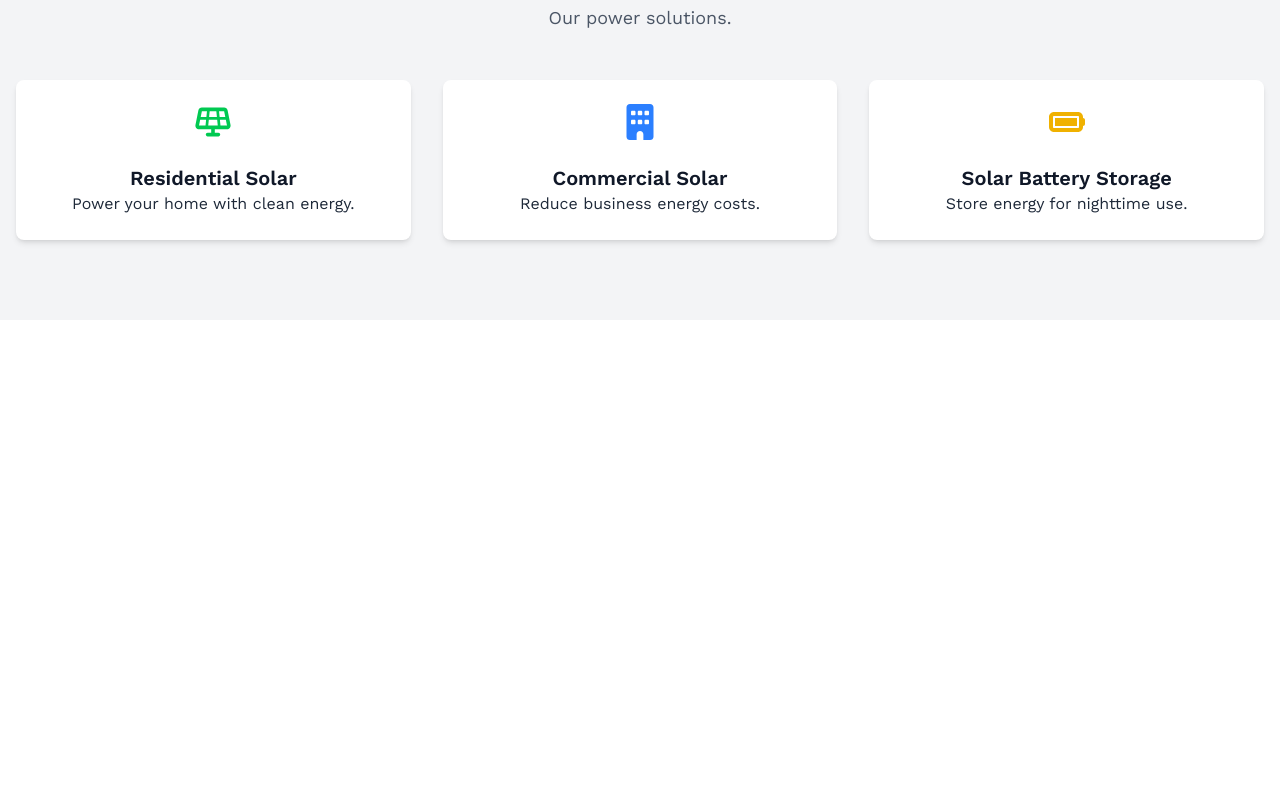
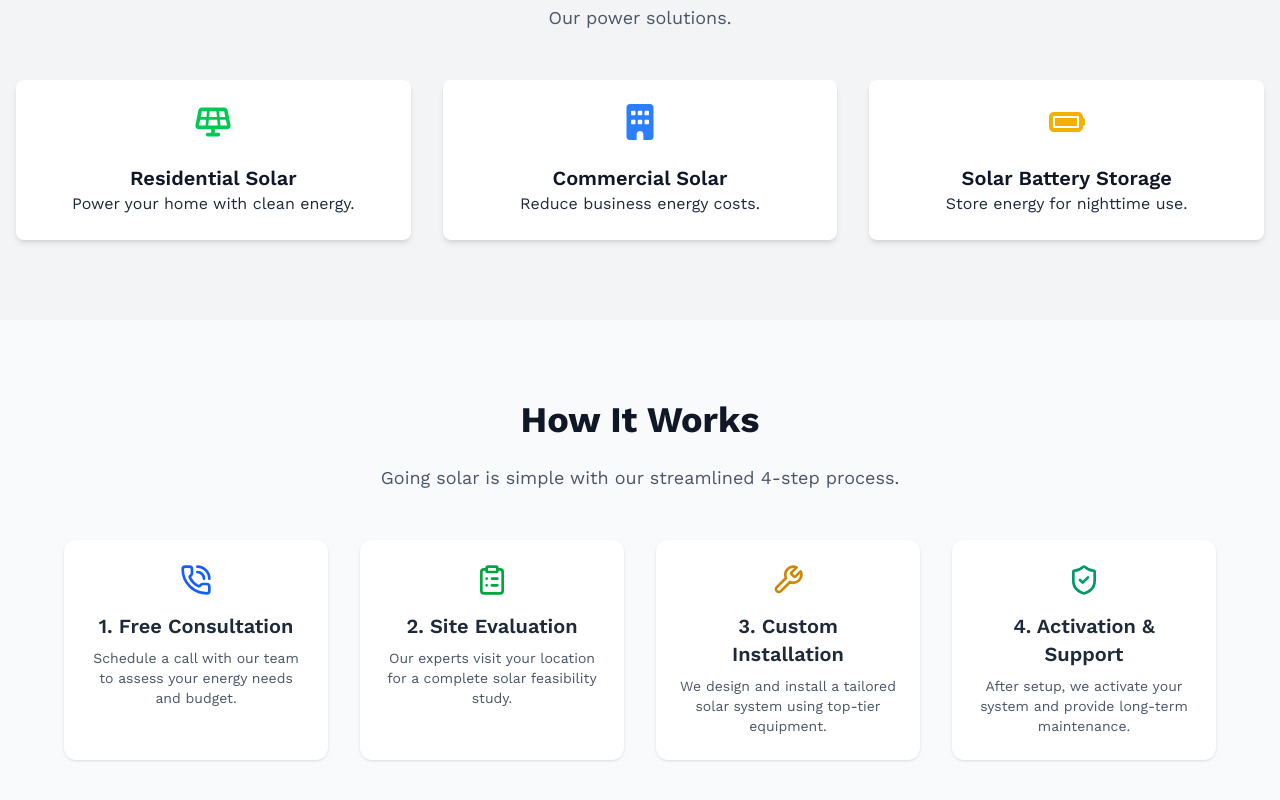
Before and after one commit to kadelcode/solar-landing-page, a Next.js app: page / in a window 1280 px wide. Shown: the part 1443-2243 px from the top of the page. Before the commit the page ends 1763 px from the top, so only its background shows below. Built offline with nearby package versions, Linux system fonts and the light colour scheme.

Commit message:
Add new component

```diff
--- a/src/app/page.tsx
+++ b/src/app/page.tsx
@@ -2,6 +2,7 @@ import Navbar from "@/components/Navbar";
 import Hero from "@/components/sections/Hero";
 import WhyChooseSolar from "@/components/sections/WhyChooseSolar";
 import Services from "@/components/sections/Services";
+import HowItWorks from "@/components/sections/HowItWorks";
 
 export default function Home() {
   return (
@@ -10,6 +11,7 @@ export default function Home() {
       <Hero />
       <WhyChooseSolar />
       <Services />
+      <HowItWorks />
     </div>
   );
 }
--- /dev/null
+++ b/src/components/sections/HowItWorks.tsx
@@ -0,0 +1,70 @@
+"use client";
+
+import { motion } from "framer-motion";
+import { ClipboardList, PhoneCall, Wrench, ShieldCheck } from "lucide-react";
+
+const steps = [
+    {
+        title: '1. Free Consultation',
+        desc: 'Schedule a call with our team to assess your energy needs and budget.',
+        icon: <PhoneCall className="w-8 h-8 text-blue-600" />,
+    },
+    {
+        title: '2. Site Evaluation',
+        desc: 'Our experts visit your location for a complete solar feasibility study.',
+        icon: <ClipboardList className="w-8 h-8 text-green-600" />,
+    },
+    {
+        title: '3. Custom Installation',
+        desc: 'We design and install a tailored solar system using top-tier equipment.',
+        icon: <Wrench className="w-8 h-8 text-yellow-600" />,
+    },
+    {
+        title: '4. Activation & Support',
+        desc: 'After setup, we activate your system and provide long-term maintenance.',
+        icon: <ShieldCheck className="w-8 h-8 text-emerald-600" />,
+    },
+];
+
+export default function HowItWorks() {
+    return (
+        <section className="py-20 px-4 bg-gray-50">
+            <div className="max-w-6xl mx-auto text-center">
+                <motion.h2
+                  className="text-3xl sm:text-4xl text-gray-900 font-bold mb-6"
+                  initial={{ opacity: 0, y: 40 }}
+                  whileInView={{ opacity: 1, y: 0 }}
+                  transition={{ duration: 0.6 }}
+                >
+                    How It Works
+                </motion.h2>
+                <motion.p
+                  className="text-lg text-gray-600 mb-12"
+                  initial={{ opacity: 0 }}
+                  whileInView={{ opacity: 1 }}
+                  transition={{ delay: 0.2 }}
+                >
+                    Going solar is simple with our streamlined 4-step process.
+                </motion.p>
+
+                <div className="grid grid-cols-1 md:grid-cols-2 lg:grid-cols-4 gap-8">
+                    {steps.map((step, index) => (
+                        <motion.div
+                          key={index}
+                          className="bg-white rounded-xl p-6 shadow hover:shadow-md transition"
+                          initial={{ opacity: 0, y: 30 }}
+                          whileInView={{ opacity: 1, y: 0 }}
+                          transition={{ delay: index * 0.2 }}
+                        >
+                            <div className="flex items-center justify-center mb-4">
+                                {step.icon}
+                            </div>
+                            <h4 className="text-xl font-semibold mb-2 text-gray-800">{step.title}</h4>
+                            <p className="text-gray-600 text-sm">{step.desc}</p>
+                        </motion.div>
+                    ))}
+                </div>
+            </div>
+        </section>
+    )
+}
```
